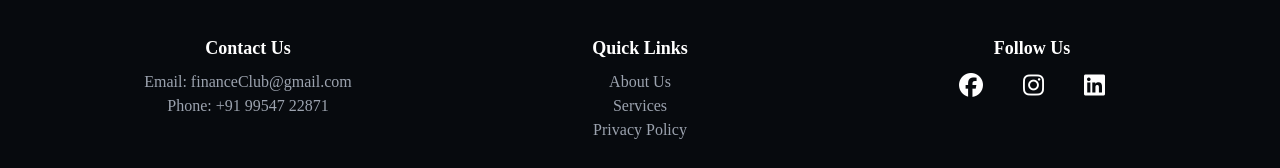
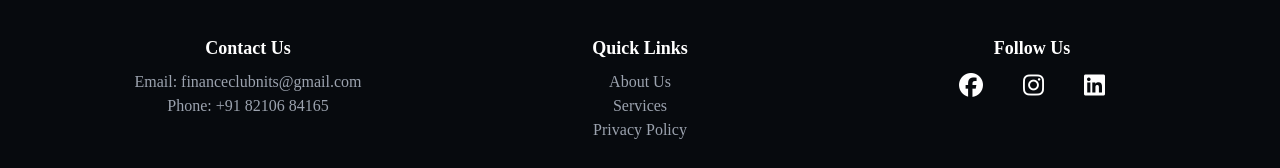
Before and after one commit to kaneki-desu/Finance-Club, a React (Vite) app: page /blog in a window 1280 px wide. Shown: the part 1319-1487 px from the top of the page. Built offline with nearby package versions, Linux system fonts and the light colour scheme; a web font is replaced by a local one.

Commit message:
contact updated

```diff
--- a/src/Components/Footer.jsx
+++ b/src/Components/Footer.jsx
@@ -17,8 +17,8 @@ const Footer = () => {
 
 		<div>
 			<h2 class="text-lg font-semibold">Contact Us</h2>
-			<p class="mt-2 text-gray-400">Email: financeClub@gmail.com</p>
-			<p class="text-gray-400">Phone: +91 99547 22871</p>
+			<p class="mt-2 text-gray-400">Email: financeclubnits@gmail.com</p>
+			<p class="text-gray-400">Phone: +91 82106 84165</p>
 		</div>
 
 
```
